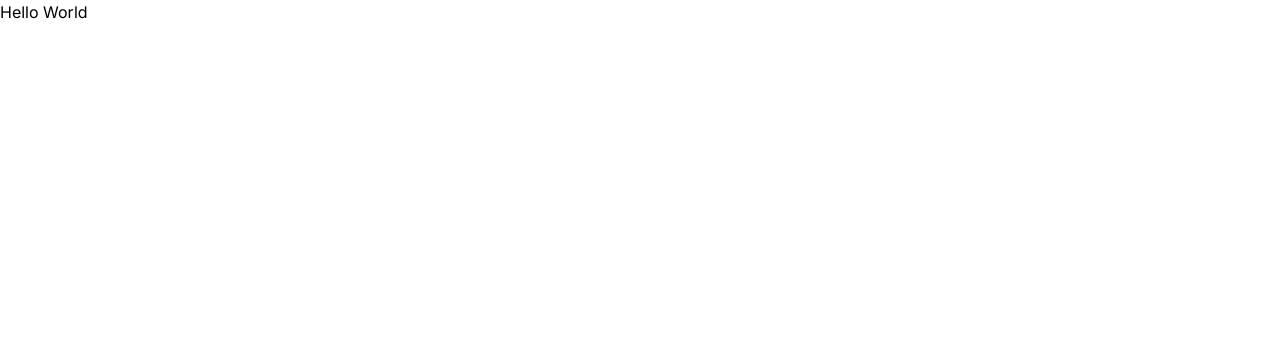
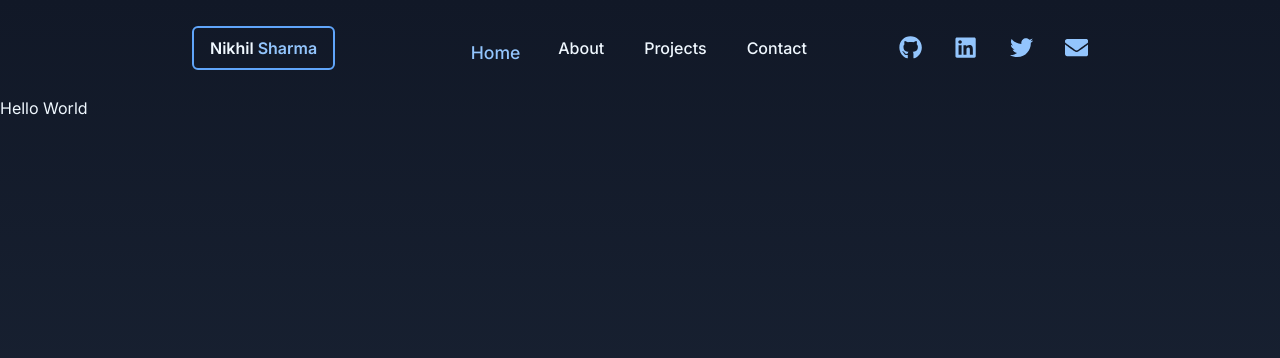
Before and after one commit to NikhilCode12/portfolio-nextjs, a Next.js app: page / in a window 1280 px wide. Shown: the top 358 px of the page. Built offline with nearby package versions, Linux system fonts and the light colour scheme.

Commit message:
update: navbar done + responsive

```diff
--- /dev/null
+++ b/src/app/about/page.jsx
@@ -0,0 +1,12 @@
+import React from "react";
+
+const About = () => {
+  return (
+    <div>
+      <h1>About</h1>
+      <p>I'm a full stack developer</p>
+    </div>
+  );
+};
+
+export default About;
--- /dev/null
+++ b/src/app/contact/page.jsx
@@ -0,0 +1,15 @@
+import React from "react";
+
+const Contact = () => {
+  return (
+    <div>
+      <h1>Contact</h1>
+      <p>
+        You can reach me at
+        <a href="mailto:sharmanikhil12jv@gmail.com">Mail me</a>
+      </p>
+    </div>
+  );
+};
+
+export default Contact;
--- a/src/app/globals.css
+++ b/src/app/globals.css
@@ -1,3 +1,7 @@
 @tailwind base;
 @tailwind components;
 @tailwind utilities;
+
+body {
+  color: aliceblue;
+}
--- a/src/app/layout.js
+++ b/src/app/layout.js
@@ -1,5 +1,6 @@
 import { Inter } from "next/font/google";
 import "./globals.css";
+import Navbar from "@/components/Navbar";
 
 const inter = Inter({ subsets: ["latin"] });
 
@@ -12,7 +13,14 @@ export const metadata = {
 export default function RootLayout({ children }) {
   return (
     <html lang="en">
-      <body className={inter.className}>{children}</body>
+      <body className={inter.className}>
+        <div className="w-screen h-screen bg-gradient-to-b from-gray-900 to-slate-800">
+          <div className="h-24">
+            <Navbar />
+          </div>
+          <div className="h-[calc(100vh - 6rem)]">{children}</div>
+        </div>
+      </body>
     </html>
   );
 }
--- /dev/null
+++ b/src/app/projects/page.jsx
@@ -0,0 +1,12 @@
+import React from "react";
+
+const Portfolio = () => {
+  return (
+    <div>
+      <h1>Portfolio</h1>
+      <p>Here are some of my projects</p>
+    </div>
+  );
+};
+
+export default Portfolio;
--- /dev/null
+++ b/src/components/Navbar.jsx
@@ -0,0 +1,131 @@
+"use client";
+import React, { useState } from "react";
+import Link from "next/link";
+import {
+  FaBars,
+  FaEnvelope,
+  FaGithub,
+  FaLinkedin,
+  FaTwitter,
+} from "react-icons/fa";
+import "./navbar.css";
+
+const menuBarItems = [
+  { name: "Home", link: "/" },
+  { name: "About", link: "/about" },
+  { name: "Projects", link: "/projects" },
+  { name: "Contact", link: "/contact" },
+];
+
+const Navbar = () => {
+  const [showMenu, setShowMenu] = useState(false);
+  const [activeLink, setActiveLink] = useState("Home");
+
+  const handleMenuButtonClick = () => {
+    setShowMenu((prev) => !prev);
+  };
+
+  return (
+    <nav className="h-full flex items-center justify-between px-4 sm:px-8 md:px-12 lg:px-20 xl:px-48">
+      {/* bigger screens like tablet, laptop and desktop... */}
+      {/* Logo */}
+      <div className="hidden md:flex w-1/3">
+        <Link
+          href="/"
+          className="text-md border-2 border-blue-400 rounded-md px-4 py-2 font-semibold"
+        >
+          <span className="mr-1">Nikhil</span>
+          <span className="text-blue-300">Sharma</span>
+        </Link>
+      </div>
+      {/* Links */}
+      <div className="hidden md:flex items-center md:gap-4 lg:gap-10 w-1/3 justify-center font-medium">
+        {menuBarItems.map((item) => {
+          return (
+            <Link
+              key={item.name}
+              href={item.link}
+              className={`nav-links hover:text-blue-300 active:text-blue-500 ${
+                activeLink === item.name
+                  ? "text-blue-300 scale-[1.1] translate-y-[4px]"
+                  : null
+              }`}
+              onClick={() => setActiveLink(item.name)}
+            >
+              {item.name}
+            </Link>
+          );
+        })}
+      </div>
+      {/* Social Links */}
+      <div className="hidden md:flex items-center md:gap-4 lg:gap-8 w-1/3 justify-end">
+        <Link
+          href="https://github.com/NikhilCode12"
+          target="_blank"
+          className="social-links"
+        >
+          <FaGithub color="rgba(147,197,253,1)" size="1.45em" />
+        </Link>
+        <Link
+          href="https://linkedin.com/in/nikhil-sharma-41a287226"
+          target="_blank"
+          className="social-links"
+        >
+          <FaLinkedin color="rgba(147,197,253,1)" size="1.45em" />
+        </Link>
+        <Link
+          href="https://twitter.com/Sharma_Nikh12"
+          target="_blank"
+          className="social-links"
+        >
+          <FaTwitter color="rgba(147,197,253,1)" size="1.45em" />
+        </Link>
+        <Link
+          href="mailto:sharmanikhil12jv@gmail.com"
+          target="_blank"
+          className="social-links"
+        >
+          <FaEnvelope color="rgba(147,197,253,1)" size="1.45em" />
+        </Link>
+      </div>
+      {/* smaller screens like mobile screens...*/}
+      {/* Logo */}
+      <div className="md:hidden">
+        <Link
+          href="/"
+          className="text-sm border-2 border-blue-400 rounded-md p-2 font-semibold"
+        >
+          <span className="mr-1">Nikhil</span>
+          <span className="text-blue-300">Sharma</span>
+        </Link>
+      </div>
+      {/* Responsive Nav Menu*/}
+      <div className="flex items-center md:hidden">
+        {/* Menu button */}
+        <button
+          className="z-50 relative bg-slate-700 rounded-md p-1"
+          onClick={handleMenuButtonClick}
+        >
+          <FaBars
+            color="rgba(96,165,250,1)"
+            className="text-2xl rounded-full"
+          />
+        </button>
+        {/* Menu List */}
+        {showMenu && (
+          <div className="flex flex-col items-center absolute top-0 left-0 w-screen h-screen bg-slate-900 text-blue-400 justify-center gap-8 text-3xl font-medium">
+            {menuBarItems.map((item) => {
+              return (
+                <Link key={item.name} href={item.link}>
+                  {item.name}
+                </Link>
+              );
+            })}
+          </div>
+        )}
+      </div>
+    </nav>
+  );
+};
+
+export default Navbar;
--- /dev/null
+++ b/src/components/navbar.css
@@ -0,0 +1,10 @@
+.nav-links:hover {
+  transition: all 0.2s ease-in-out;
+  transform: translateY(4px);
+  scale: 1.1;
+}
+
+.social-links:hover {
+  transition: scale 0.2s ease-in-out;
+  scale: 1.15;
+}
```
Also changed, not shown: package.json (+7 -4 lines), tsconfig.json (added, +34 -0 lines), 1 other file (tests, documents, lock files or other folders).
